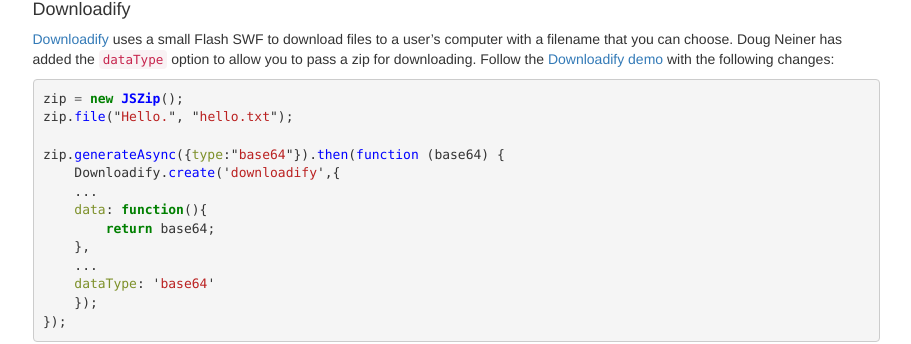
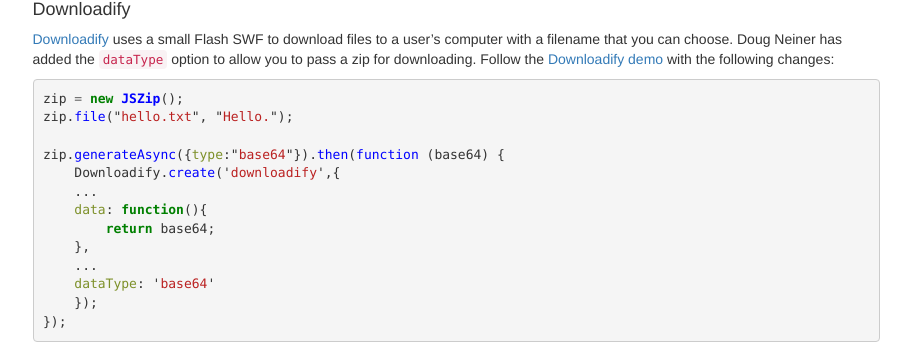
Before and after one commit to Stuk/jszip, a Jekyll site: the page built from documentation/howto/write_zip.md, in a window 1280 px wide. Shown: the part 794-1138 px from the top of the page, without its empty margins (330-1241 px from the left). Built offline with Jekyll 4.4.1, drawn with Linux system fonts in a browser that asks for light colours; nearby versions of some CDN libraries; comment, search, counter and statistics services are not loaded.

````diff
--- a/documentation/howto/write_zip.md
+++ b/documentation/howto/write_zip.md
@@ -63,7 +63,7 @@ with the following changes:
 
 ```js
 zip = new JSZip();
-zip.file("Hello.", "hello.txt");
+zip.file("hello.txt", "Hello.");
 
 zip.generateAsync({type:"base64"}).then(function (base64) {
     Downloadify.create('downloadify',{
````
